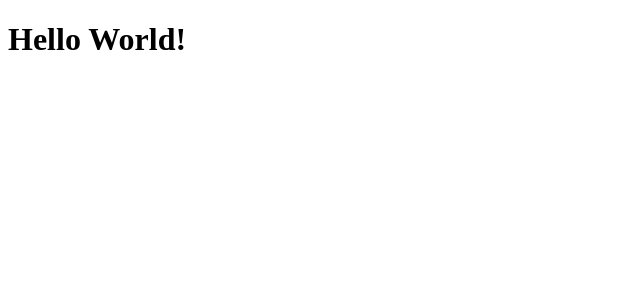
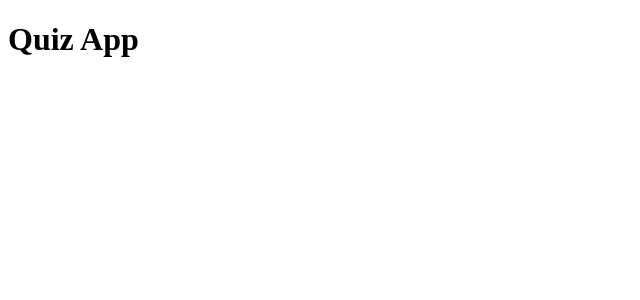
Before and after one commit to gitmoneyfortheboys/prep-panda, a React (Create React App) app in the folder frontend/: page / in a window 1280 px wide. Shown: the top 300 px of the page, without its empty margins (0-640 px from the left). Built offline with nearby package versions, Linux system fonts and the light colour scheme; the HTML template or start-up script is replaced by a standard one.

Commit message:
Change frontend to use CRA

```diff
--- a/frontend/src/App.js
+++ b/frontend/src/App.js
@@ -3,7 +3,7 @@ import React from 'react';
 const App = () => {
   return (
     <div>
-      <h1>Hello World!</h1>
+      <h1>Quiz App</h1>
     </div>
   );
 };
```
Also changed, not shown: 1 other file (tests, documents, lock files or other folders).
